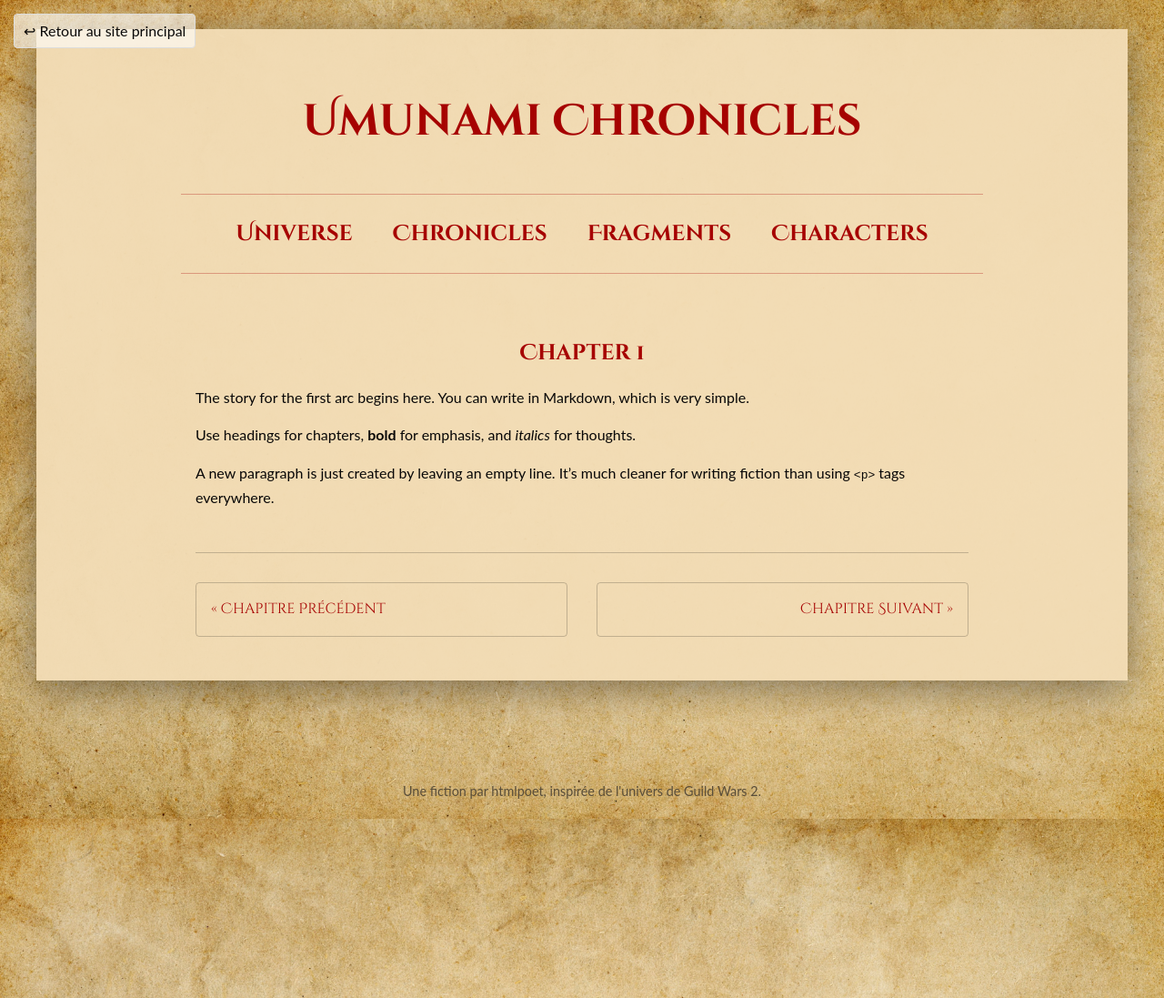
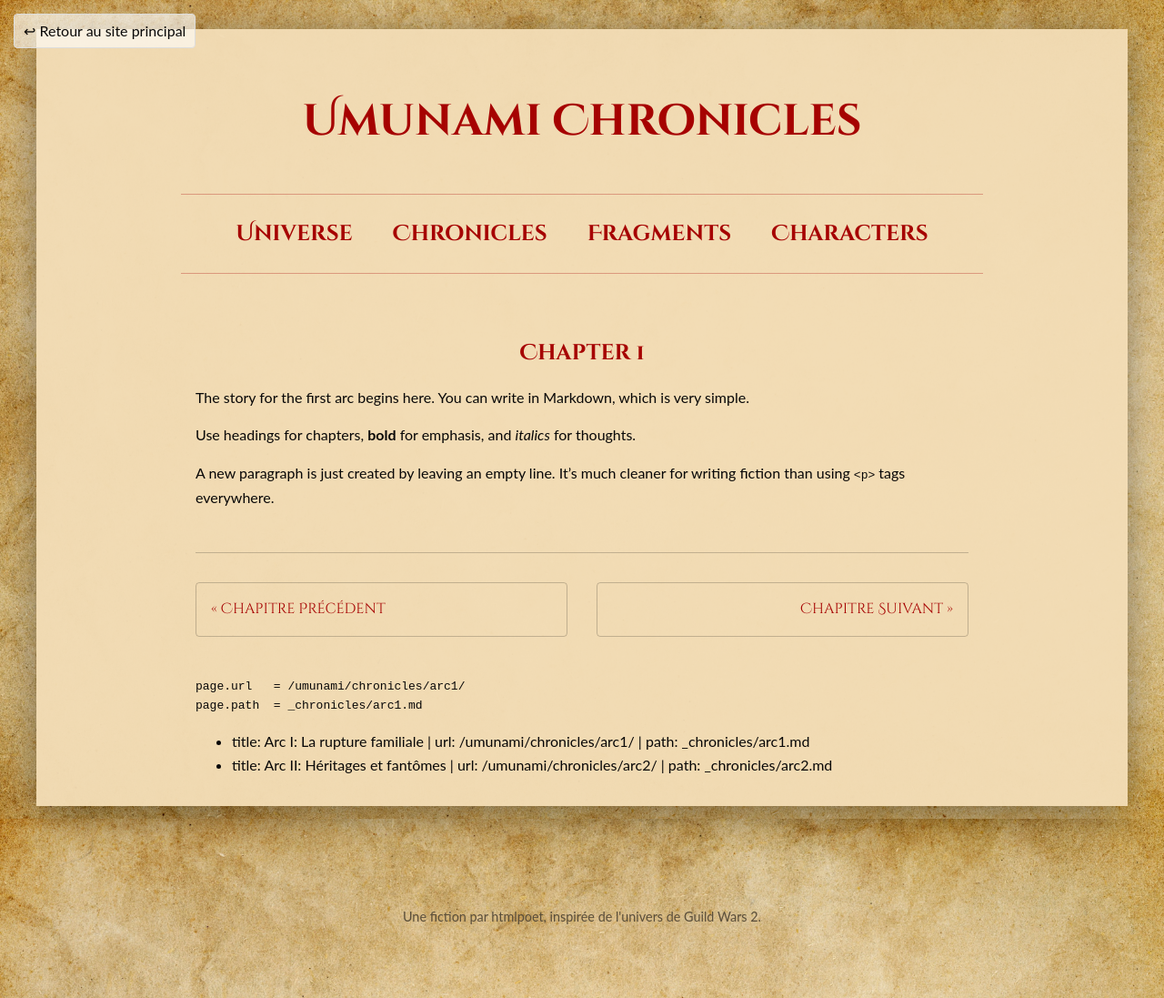
Before and after one commit to htmlpoet/htmlpoet.github.io, a Jekyll site: the page built from _chronicles/arc1.md, in a window 1280 px wide. Shown: the whole page at 91% size. Built offline with Jekyll 4.4.1, drawn with Linux system fonts in a browser that asks for light colours.

Commit message:
order fix4

```diff
--- a/_layouts/chronicle.html
+++ b/_layouts/chronicle.html
@@ -35,3 +35,19 @@ layout: umunami
     </a>
   {% endif %}
 </nav>
+
+<pre>
+page.url   = {{ page.url }}
+page.path  = {{ page.path }}
+</pre>
+
+{% assign chapters = site.chronicles | sort: "order" %}
+<ul>
+{% for chapter in chapters %}
+  <li>
+    title: {{ chapter.title }} |
+    url: {{ chapter.url }} |
+    path: {{ chapter.path }}
+  </li>
+{% endfor %}
+</ul>
```
